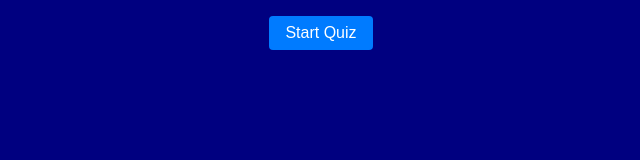
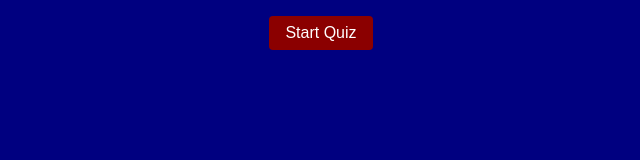
Before and after one commit to evanknight18/JavaScript-Quiz, a plain HTML site: page index.html in a window 1280 px wide. Shown: the whole page, without its empty margins (319-959 px from the left). Drawn offline with Linux system fonts and the light colour scheme.

Commit message:
Update style.css

```diff
--- a/style.css
+++ b/style.css
@@ -17,7 +17,7 @@ body {
   button {
     cursor: pointer;
     padding: 8px 16px;
-    background-color: #007bff;
+    background-color: #8b0000;
     color: white;
     border: none;
     border-radius: 4px;
```
